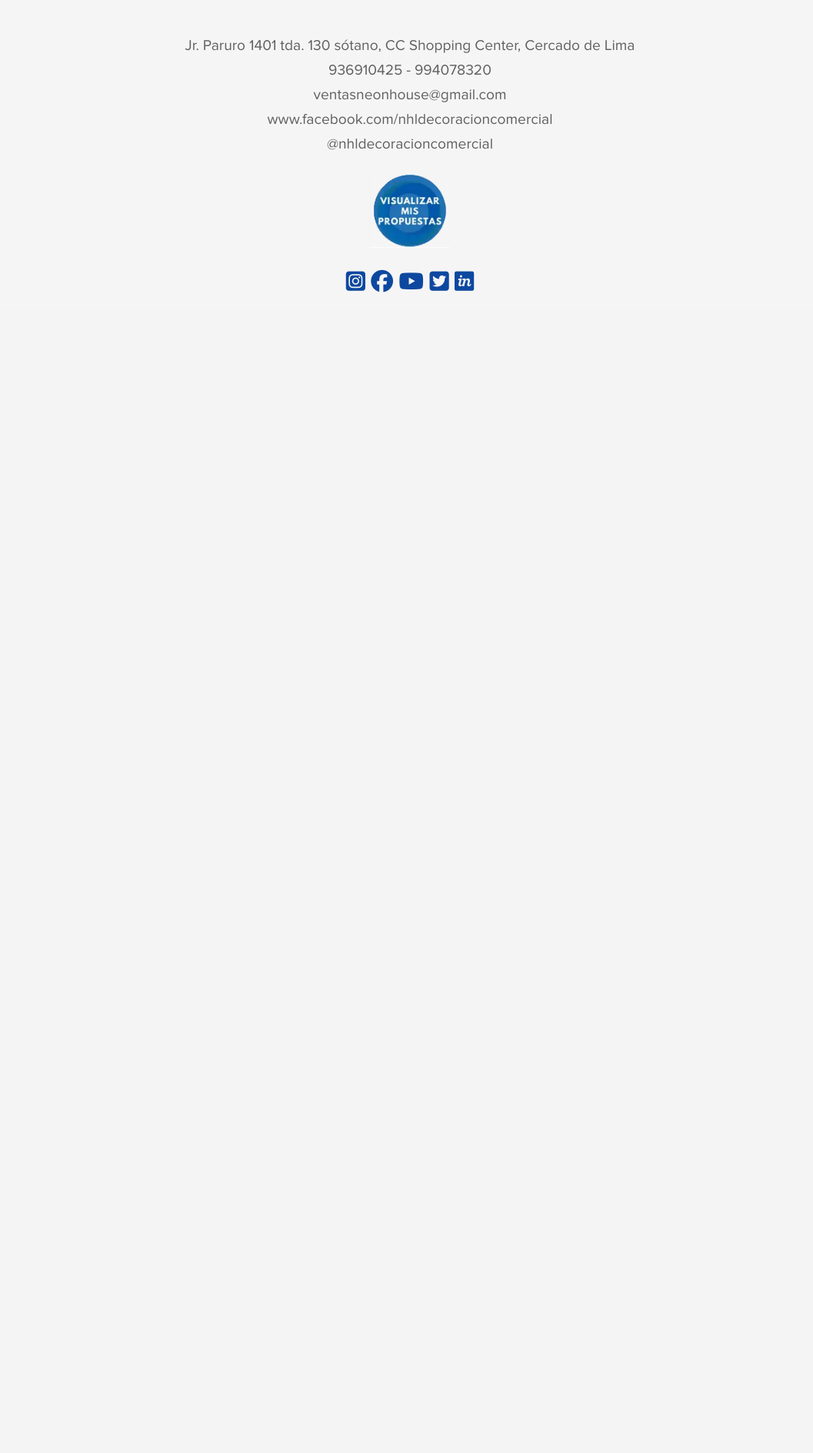
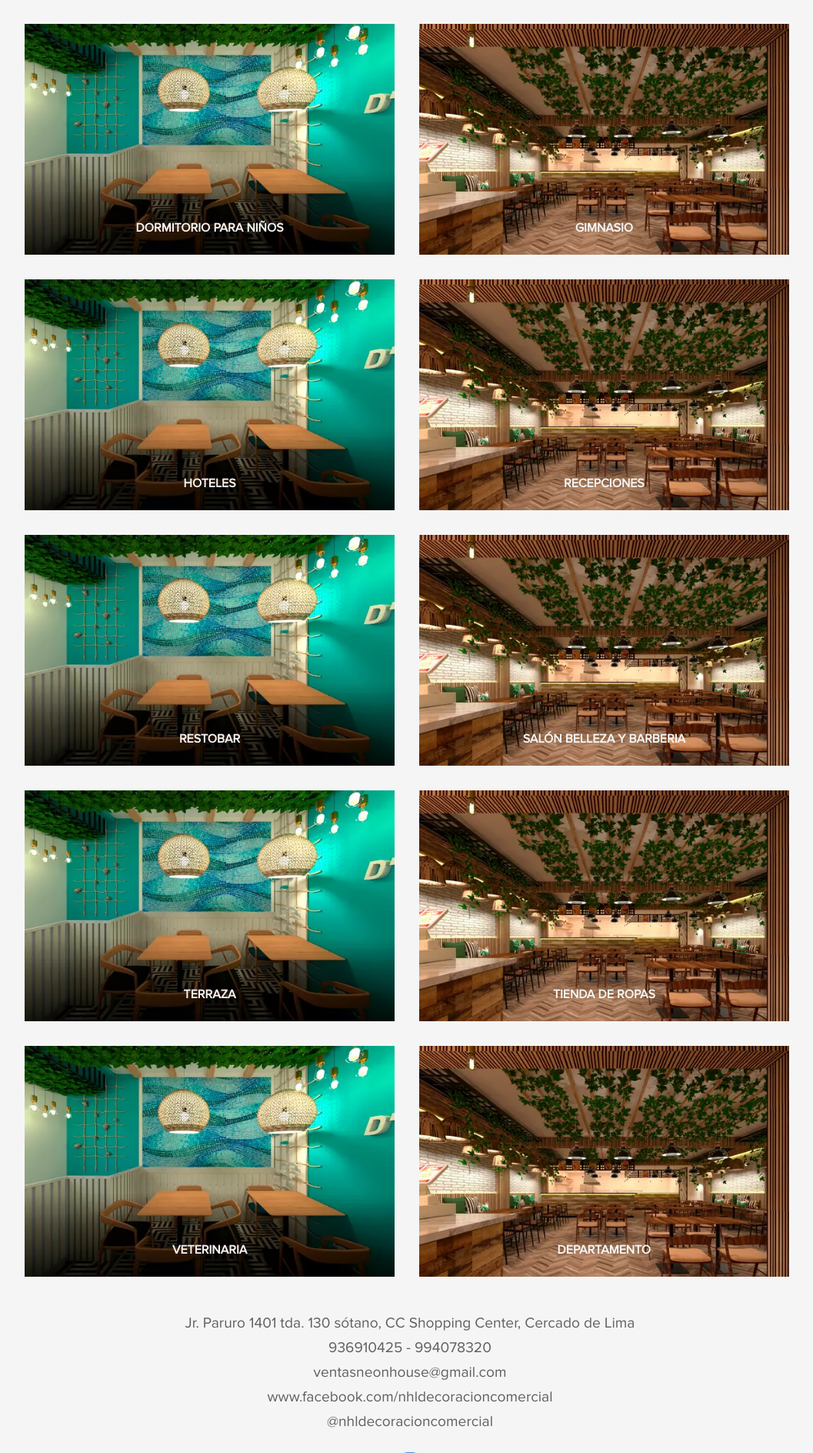
Before and after one commit to Toshirokee11/NHL, a PHP site: page /vistas/categoria.php in a window 1280 px wide. Shown: the part 2550-4438 px from the top of the page at 77% size, without its empty margins (107-1164 px from the left). Before the commit the page ends 2930 px from the top, so only its background shows below. Run offline with PHP 8.4, Linux system fonts and the light colour scheme; some libraries are stand-ins or nearby versions.

Commit message:
categorias nuevas

```diff
--- a/index.php
+++ b/index.php
@@ -9,10 +9,9 @@
     <link rel="shortcut icon" href="ico.ico" type="image/x-icon">
     <meta name="description" content="Empresa dedicada al diseño de interiores y remodelación de locales comerciales u hogares, contando con los mejores materiales de decoración  y comunicación."/>
     <meta name="keywords" content="Diseño, Remodelación, Decoracion">
-    <link rel="stylesheet" href="public/css/shared/header.css">
-    <link rel="stylesheet" href="public/css/shared/whatsapp.css">
 
     <!--<link rel="stylesheet" href="public/css/shared/footer.css">-->
+    <link rel="preload" href="public/css/shared/header.css" as="style" onload="this.onload=null;this.rel='stylesheet'">
     <link rel="preload" href="public/css/shared/categoria_index.css" as="style" onload="this.onload=null;this.rel='stylesheet'">
     <link rel="preload" href="public/css/shared/auspicio.css" as="style" onload="this.onload=null;this.rel='stylesheet'">
     <link rel="preload" href="public/css/shared/footer.css" as="style" onload="this.onload=null;this.rel='stylesheet'">
--- a/vistas/categoria.php
+++ b/vistas/categoria.php
@@ -6,9 +6,10 @@
     <meta name="viewport" content="width=device-width, initial-scale=1.0">
     <title>Neon House Led-Categorías</title>
 
-    <link rel="stylesheet" href="../public/css/shared/header.css">
-    <link rel="stylesheet" href="../public/css/shared/footer.css">
-    <link rel="stylesheet" href="../public/css/shared/categoria.css">
+    <link rel="shortcut icon" href="../ico.ico" type="image/x-icon">
+    <link rel="preload" href="../public/css/shared/header.css" as="style" onload="this.onload=null;this.rel='stylesheet'">
+    <link rel="preload" href="../public/css/shared/footer.css" as="style" onload="this.onload=null;this.rel='stylesheet'">
+    <link rel="preload" href="../public/css/shared/categoria.css" as="style" onload="this.onload=null;this.rel='stylesheet'">
 </head>
 
 <body>
@@ -27,12 +28,12 @@
                 <figcaption class="categoria1__desc">RESTAURANTE</figcaption>
             </figure>
 
-
             <figure class="categoria1__imagen">
                 <a href="cevicheria.php">
                 <img class="categoria1__img" id="imagen_1" src="../public/imagenes/categoria/cevicheria.webp" alt=""></a>
                 <figcaption class="categoria1__desc">CEVICHERÍA</figcaption>
             </figure>
+
 
             <figure class="categoria1__imagen derecha">
                 <a href="sangucheria.php">
@@ -46,38 +47,32 @@
                 <figcaption class="categoria1__desc">FAST FOOD</figcaption>
             </figure>
 
+
             <figure class="categoria1__imagen derecha">
                 <a href="polleria.php">
                 <img class="categoria1__img" id="imagen_4" src="../public/imagenes/categoria/polleria.webp" alt=""></a>
                 <figcaption class="categoria1__desc">POLLERÍA</figcaption>
             </figure>
 
-
             <figure class="categoria1__imagen">
                 <a href="discoteca.php">
                 <img class="categoria1__img" id="imagen_3" src="../public/imagenes/categoria/discoteca.webp" alt="">
-            </a>
+                </a>
                 <figcaption class="categoria1__desc">DISCOTECA</figcaption>
             </figure>
 
+
             <figure class="categoria1__imagen derecha">
                 <a href="pizzeria.php">
-                <img class="categoria1__img" id="imagen_10" src="../public/imagenes/categoria/pizzeria.webp" alt="">
-            </a>
+                <img class="categoria1__img" id="imagen_10" src="../public/imagenes/categoria/pizzeria.webp" alt=""></a>
                 <figcaption class="categoria1__desc">PIZZERÍA</figcaption>
             </figure>
 
-
-
-
-
             <figure class="categoria1__imagen">
                 <a href="cafeteria.php">
-                <img class="categoria1__img" id="imagen_6" src="../public/imagenes/categoria/cafeteria.webp" alt="">
-            </a>
+                <img class="categoria1__img" id="imagen_6" src="../public/imagenes/categoria/cafeteria.webp" alt=""></a>
                 <figcaption class="categoria1__desc">CAFETERÍA Y JUGUERIA</figcaption>
             </figure>
-
 
 
             <figure class="categoria1__imagen derecha">
@@ -92,6 +87,7 @@
                 <figcaption class="categoria1__desc">SALON SPA Y BARBERÍA</figcaption>
             </figure>
 
+
             <figure class="categoria1__imagen derecha">
                 <a href="bar.php">
                 <img class="categoria1__img" id="imagen_9" src="../public/imagenes/categoria/bar.webp" alt=""></a>
@@ -103,22 +99,84 @@
                 <img class="categoria1__img" id="imagen_8" src="../public/imagenes/categoria/hogar.webp" alt=""></a>
                 <figcaption class="categoria1__desc">HOGAR</figcaption>
             </figure>
-            <figure class="categoria1__imagen">
+
+
+            <figure class="categoria1__imagen derecha">
                 <a href="minimarket.php">
                 <img class="categoria1__img" id="imagen_9" src="../public/imagenes/categoria/minimarket.webp" alt=""></a>
                 <figcaption class="categoria1__desc">MINIMARKET</figcaption>
             </figure>
 
+            <figure class="categoria1__imagen">
+                <a href="restaurante.php">
+                <img class="categoria1__img" id="imagen_5" src="../public/imagenes/categoria/restaurante.webp" alt=""></a>
+                <figcaption class="categoria1__desc">CLINICA DENTAL</figcaption>
+            </figure>
 
 
+            <figure class="categoria1__imagen derecha">
+                <a href="cevicheria.php">
+                <img class="categoria1__img" id="imagen_1" src="../public/imagenes/categoria/cevicheria.webp" alt=""></a>
+                <figcaption class="categoria1__desc">DORMITORIO PARA NIÑOS</figcaption>
+            </figure>
+
+            <figure class="categoria1__imagen">
+                <a href="restaurante.php">
+                <img class="categoria1__img" id="imagen_5" src="../public/imagenes/categoria/restaurante.webp" alt=""></a>
+                <figcaption class="categoria1__desc">GIMNASIO</figcaption>
+            </figure>
 
 
+            <figure class="categoria1__imagen derecha">
+                <a href="cevicheria.php">
+                <img class="categoria1__img" id="imagen_1" src="../public/imagenes/categoria/cevicheria.webp" alt=""></a>
+                <figcaption class="categoria1__desc">HOTELES</figcaption>
+            </figure>
+
+            <figure class="categoria1__imagen">
+                <a href="restaurante.php">
+                <img class="categoria1__img" id="imagen_5" src="../public/imagenes/categoria/restaurante.webp" alt=""></a>
+                <figcaption class="categoria1__desc">RECEPCIONES</figcaption>
+            </figure>
 
 
+            <figure class="categoria1__imagen derecha">
+                <a href="cevicheria.php">
+                <img class="categoria1__img" id="imagen_1" src="../public/imagenes/categoria/cevicheria.webp" alt=""></a>
+                <figcaption class="categoria1__desc">RESTOBAR</figcaption>
+            </figure>
+
+            <figure class="categoria1__imagen">
+                <a href="restaurante.php">
+                <img class="categoria1__img" id="imagen_5" src="../public/imagenes/categoria/restaurante.webp" alt=""></a>
+                <figcaption class="categoria1__desc">SALÓN BELLEZA Y BARBERIA</figcaption>
+            </figure>
 
 
+            <figure class="categoria1__imagen derecha">
+                <a href="cevicheria.php">
+                <img class="categoria1__img" id="imagen_1" src="../public/imagenes/categoria/cevicheria.webp" alt=""></a>
+                <figcaption class="categoria1__desc">TERRAZA</figcaption>
+            </figure>
+
+            <figure class="categoria1__imagen">
+                <a href="restaurante.php">
+                <img class="categoria1__img" id="imagen_5" src="../public/imagenes/categoria/restaurante.webp" alt=""></a>
+                <figcaption class="categoria1__desc">TIENDA DE ROPAS</figcaption>
+            </figure>
 
 
+            <figure class="categoria1__imagen derecha">
+                <a href="cevicheria.php">
+                <img class="categoria1__img" id="imagen_1" src="../public/imagenes/categoria/cevicheria.webp" alt=""></a>
+                <figcaption class="categoria1__desc">VETERINARIA</figcaption>
+            </figure>
+
+            <figure class="categoria1__imagen">
+                <a href="restaurante.php">
+                <img class="categoria1__img" id="imagen_5" src="../public/imagenes/categoria/restaurante.webp" alt=""></a>
+                <figcaption class="categoria1__desc">DEPARTAMENTO</figcaption>
+            </figure>
     </main>
 
     <?php require_once "layout/foother.php" ?>
```
Also changed, not shown: vistas/layout/links.php (+10 -10 lines).
